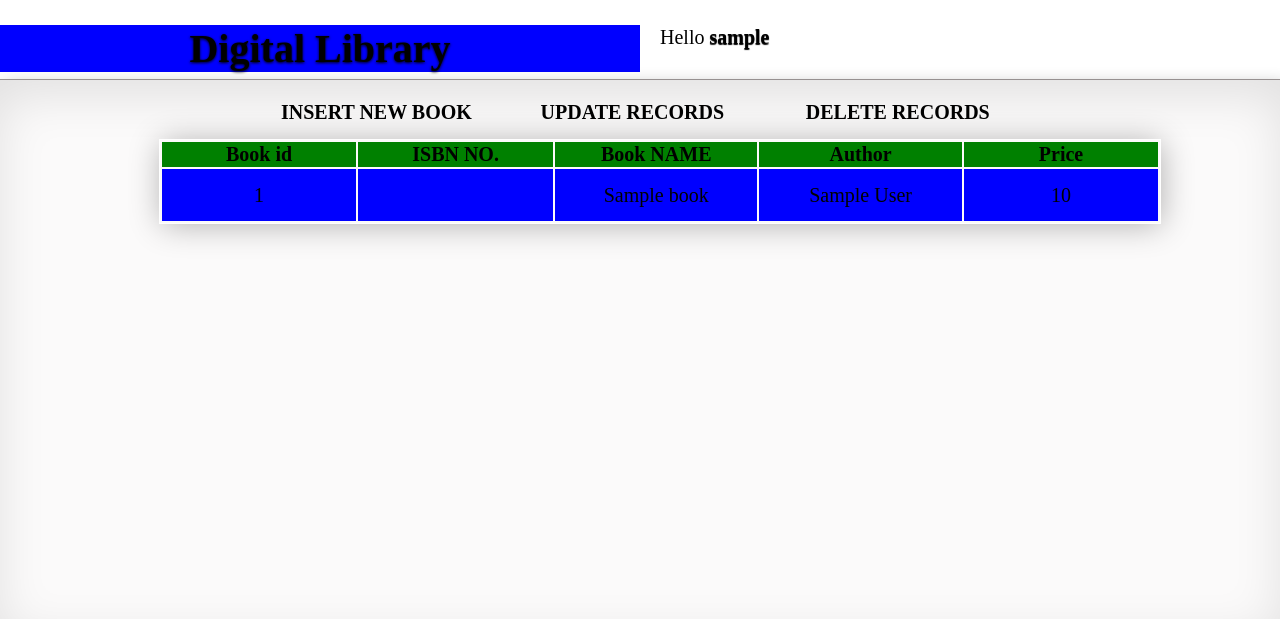
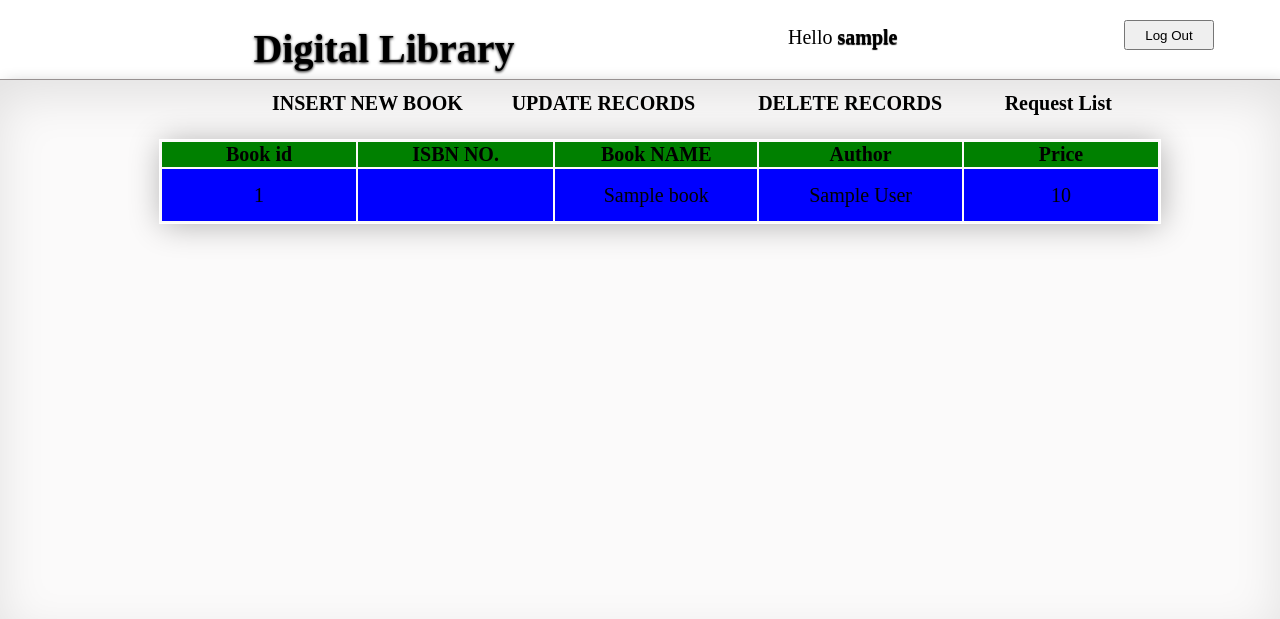
Before and after one commit to prabal1701/digital_library, a PHP site: page /BRM2/home2.php in a window 1280 px wide. Shown: the top 619 px of the page. Run offline with PHP 8.4, Linux system fonts and the light colour scheme; the visitor is signed in with stand-in values (Sample User, id 1); tables that the repository leaves empty or names only in its code hold one stand-in row (values such as "Sample post"); data that the repository does not hold is empty.

Commit message:
some style added

```diff
--- a/frontend/home3.css
+++ b/frontend/home3.css
@@ -46,7 +46,7 @@ input{
 
 }
 th,td{
-    width:50px;
+    width:70px;
     font-size:20px;
 }
 
@@ -71,7 +71,7 @@ th,td{
     top:0px;
     left:230px;
     height:30px;
-    width:800px;
+    width:900px;
 }
 #d13
 {
@@ -102,8 +102,8 @@ th,td{
 }
 #p1
 {
-    background-color:blue;
-    width:50%;
+
+    width:60%;
     position:relative;
     top:45px;
     text-align:center;
@@ -131,6 +131,22 @@ th,td{
     font-size:20px;
 }
 #d6
+{
+
+    width:40%;
+    height:70px;
+    font-size:20px;
+    float:right;
+}
+#d16
+{
+
+    width:50%;
+    height:70px;
+    font-size:20px;
+    float:left;
+}
+#d17
 {
 
     width:50%;
@@ -228,5 +244,9 @@ a:link
 #b5
 {
     position:relative;
-    right:120px;
+    left:100px;
+    width:90px;
+    height:30px;
+    position:relative;
+    top:17px;
 }
--- a/home2.php
+++ b/home2.php
@@ -18,20 +18,28 @@ header('location:http://localhost/BRM2/admin.php');
        Digital Library
 </div>
     <div id="d6">
+    <div id="d16">
 <br/>
 <br/>
        <span id="b2">Hello    <span id="p11"> <?php echo $_SESSION['username1'];?> <span> </span>
+    </div>
+    <div id="d17">
+    <br/>
+
+    <button id="b5" onclick="f10()">Log Out</button>
+    </div>
     </div>
 
 </div >
 
 <div id="d11">
    <div id="d12">
-       <table cellspacing="10px">
+       <table cellspacing="1px">
            <tr style="position:relative;top:-10px;">
                <td style="width:300px;font-size:20px;"><a href="./insertForm.php">INSERT NEW BOOK</a></td>
                <td  style="width:300px;"><a href="./updateForm.php">UPDATE RECORDS</a></td>
                <td  style="width:300px;"><a href="./deleteForm.php">DELETE RECORDS</a></td>
+               <td  style="width:200px;"><a href="./request.php">Request List</a></td>
             </tr>
         </table>
     </div>
--- a/logout.php
+++ b/logout.php
@@ -1,5 +1,5 @@
 <?php
 session_start();
 session_destroy();
-header('location:http://localhost/BRM2/signupform.php');
+header('location:http://localhost/BRM2/login.php');
 ?>
```
